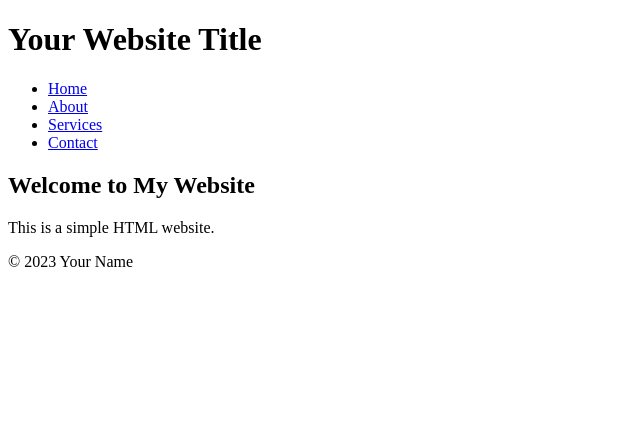
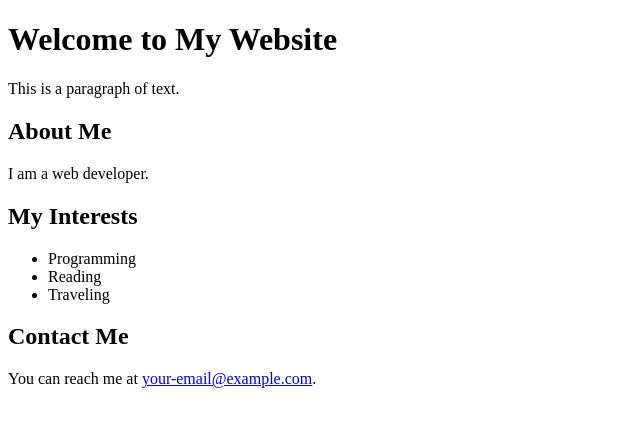
Before and after one commit to adhasanyan/adhasanyan.github.io, a plain HTML site: page README.html in a window 1280 px wide. Shown: the whole page, without its empty margins (0-640 px from the left). Drawn offline with Linux system fonts and the light colour scheme.

Commit message:
Update README.html

```diff
--- a/README.html
+++ b/README.html
@@ -1,30 +1,23 @@
 <!DOCTYPE html>
 <html>
 <head>
-  <title>Your Website Title</title>
+  <title>My First Website</title>
 </head>
 <body>
-  <header>
-    <h1>Your Website Title</h1>
-  </header>
+  <h1>Welcome to My Website</h1>
+  <p>This is a paragraph of text.</p>
 
-  <nav>
-    <ul>
-      <li><a href="#">Home</a></li>
-      <li><a href="#">About</a></li>
-      <li><a href="#">Services</a></li>
-      <li><a href="#">Contact</a></li>
-    </ul>
-  </nav>
+  <h2>About Me</h2>
+  <p>I am a web developer.</p>
 
-  <main>
-    <h2>Welcome to My Website</h2>
-    <p>This is a simple HTML website.</p>
-  </main>
+  <h2>My Interests</h2>
+  <ul>
+    <li>Programming</li>
+    <li>Reading</li>
+    <li>Traveling</li>
+  </ul>
 
-  <footer>
-    <p>&copy; 2023 Your Name</p>
-  </footer>
-
+  <h2>Contact Me</h2>
+  <p>You can reach me at <a href="mailto:your-email@example.com">your-email@example.com</a>.</p>
 </body>
 </html>
```
